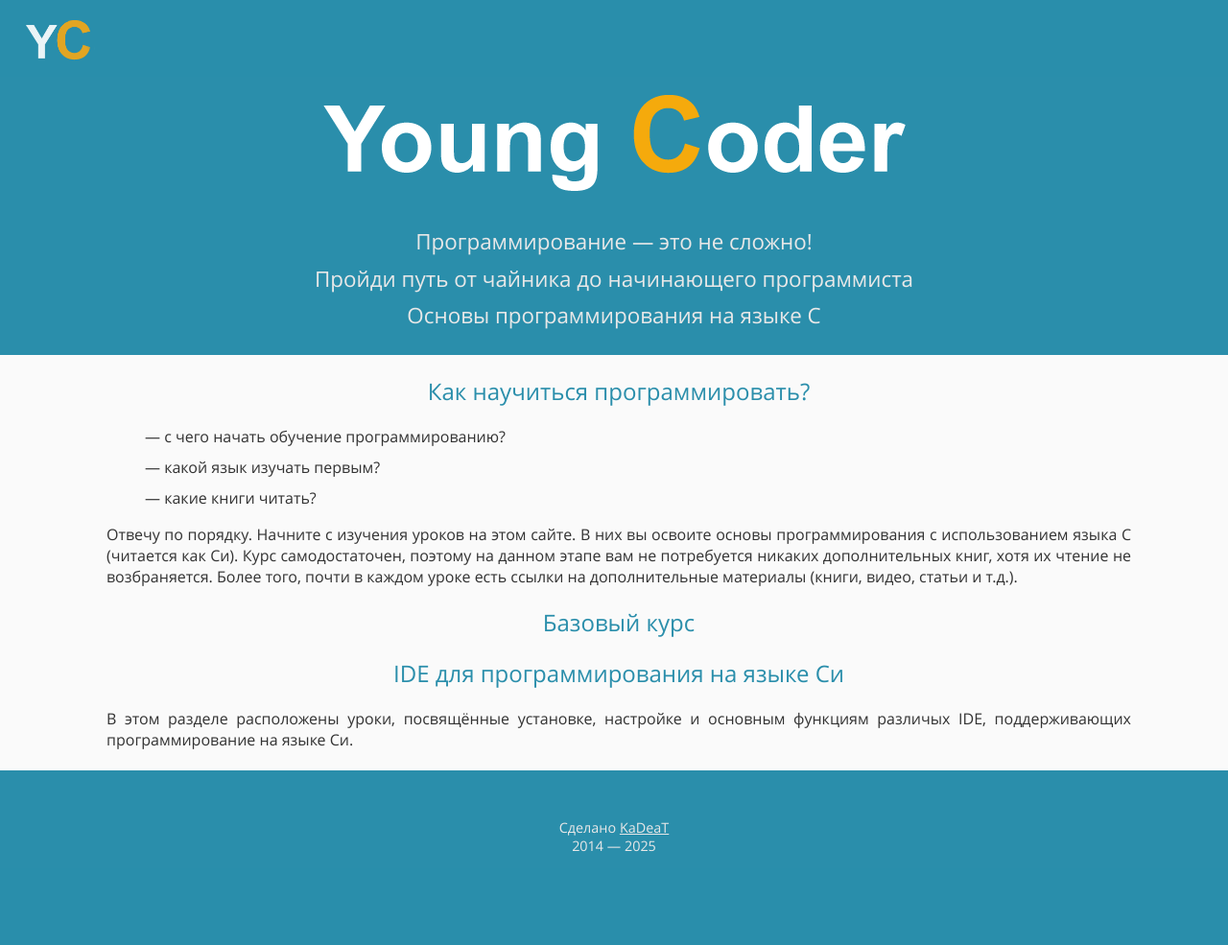
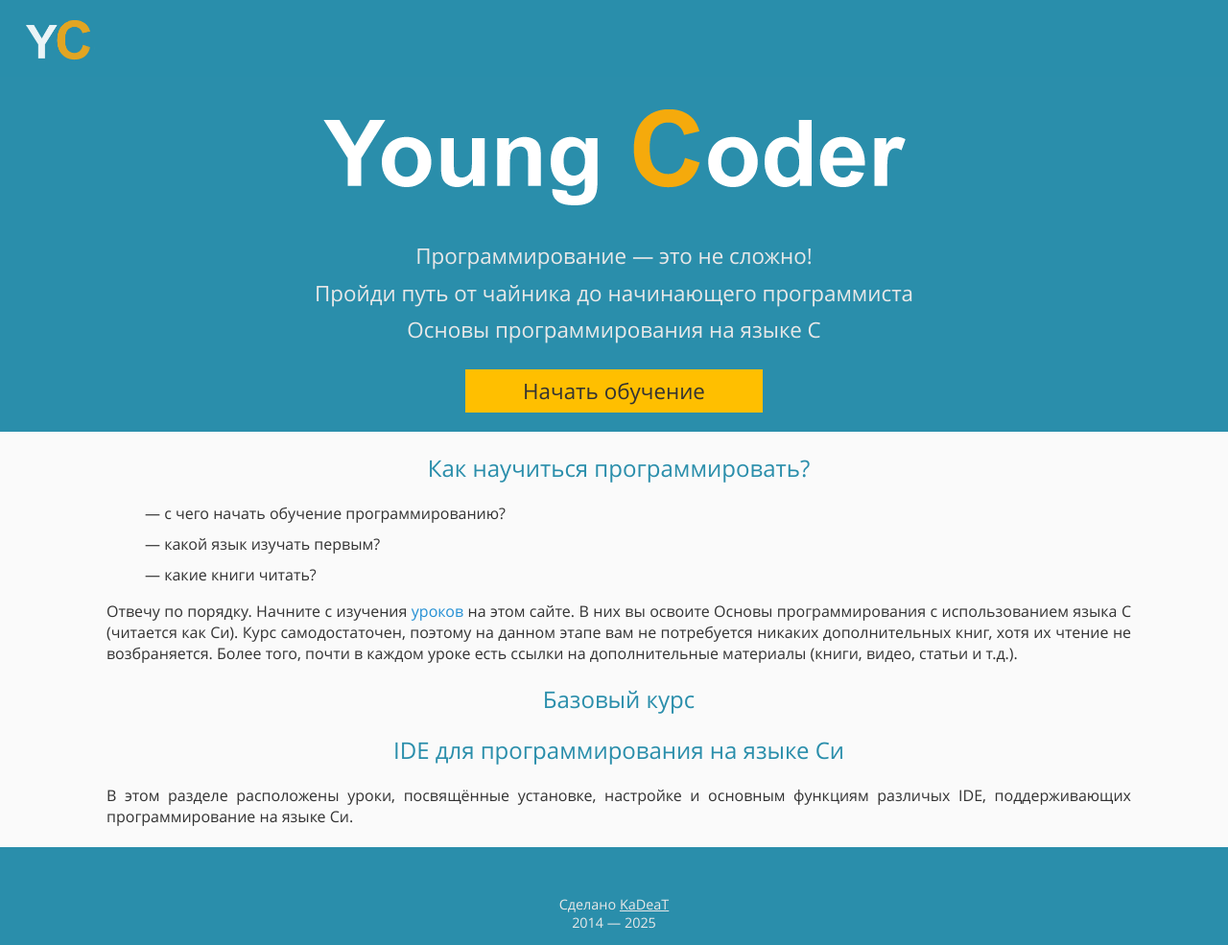
Before and after one commit to YoungCoder-Ru/textbook_homeserver, a PHP site: page / in a window 1280 px wide. Shown: the whole page at 96% size. Before the commit the page ends 888 px from the top, so only its background shows below. Run offline with PHP 8.4, Linux system fonts and the light colour scheme; data that the repository does not hold is empty; some libraries are stand-ins or nearby versions.

Commit message:
Sync from youngcoder_engine: Добавил кнопку Начать обучение на Главную + правка разметки

```diff
--- a/pages/donate_content.php
+++ b/pages/donate_content.php
@@ -105,6 +105,10 @@
                 <div class="donationBonusTitle">Для всех донатов</div>
                 <div>Упоминание на сайте в разделе <a href="https://youngcoder.ru/team.php">Команда</a> и на <a href="https://stepik.org/lesson/1340735/step/11?unit=1356402">отдельной странице в Stepik</a></div>
             </div>
+            <div class="donationBonusCard">
+                <div class="donationBonusTitle" style="text-decoration: line-through;">от 512 руб.</div>
+                <div style="text-decoration: line-through;">Ранний доступ к тестированию новых задач для курса</div>
+            </div>
         </div>
 
         <p> <b> Внимание! UPD от 27.07.2025.</b><br/>
--- a/pages/mainpage_content.php
+++ b/pages/mainpage_content.php
@@ -4,6 +4,10 @@
 		Пройди путь от чайника до начинающего программиста<br/>
 		Основы программирования на языке С
 	</p>
+
+	<a class="linkBtn HeaderBlock_linkBtn" href="https://youngcoder.ru/lessons/1/">
+		Начать обучение
+	</a>
 </div>
 
 <div class="MainPageContentWrapper">
@@ -16,16 +20,16 @@
 			<li>какие книги читать?</li>
 		</ul>
 
-		<p>Отвечу по порядку. Начните с изучения уроков на этом сайте. В них вы
-			освоите основы программирования с использованием языка C (читается как Си).
+		<p>Отвечу по порядку. Начните с изучения <a href="#map">уроков</a> на этом сайте. В них вы
+			освоите Основы программирования с использованием языка C (читается как Си).
 			Курс самодостаточен, поэтому на данном этапе вам не потребуется никаких
 			дополнительных книг, хотя их чтение не возбраняется. Более того, почти в
 			каждом уроке есть ссылки на дополнительные материалы (книги, видео, статьи
 			и т.д.).
 		</p>
 
+		<a id="map"></a>
 		<h2>Базовый курс</h2>
-		<a id="map"></a>
 		<?php
             require_once __DIR__ . '/../templates/partials/map_list.php';
             renderMapList($map_data, 'lessons/');
--- a/static/css/mainpage.css
+++ b/static/css/mainpage.css
@@ -25,6 +25,7 @@
 .HeaderBlock_logo {
 	width: 90%;
 	max-width: 700px;
+	margin-top: 15px;
 }
 
 .HeaderBlock_linkBtn {
```
